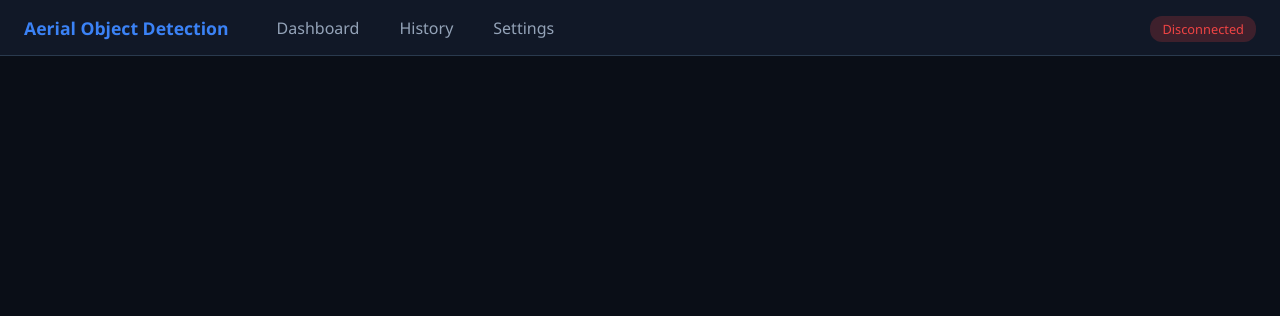
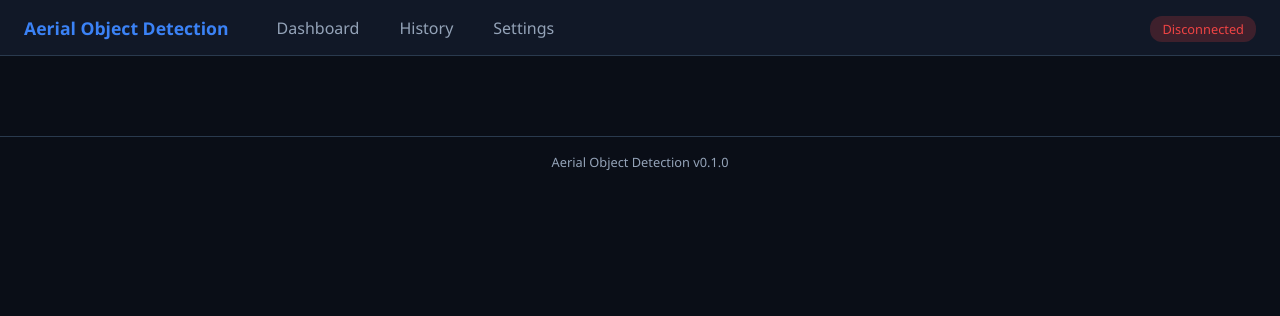
Before and after one commit to djtrustgod/Aerial-Object-Detection, a FastAPI app: template src/web/templates/base.html in a window 1280 px wide. Shown: the top 316 px of the page. Run offline with FastAPI, Linux system fonts and the light colour scheme; the template is opened without the code that fills it, so the values that code supplies are empty.

Commit message:
Add README and version footer to web dashboard
Add project README with installation, usage, configuration, and architecture docs. Add a v0.1.0 version footer to the web interface base template.

Co-Authored-By: Claude Opus 4.6 <noreply@anthropic.com>

```diff
--- a/src/web/static/css/dashboard.css
+++ b/src/web/static/css/dashboard.css
@@ -370,6 +370,16 @@ body {
     border-radius: 3px;
 }
 
+/* Footer */
+.site-footer {
+    text-align: center;
+    padding: 1rem;
+    color: var(--text-secondary);
+    font-size: 0.8rem;
+    border-top: 1px solid var(--border);
+    margin-top: 2rem;
+}
+
 /* Responsive */
 @media (max-width: 1024px) {
     .dashboard-grid {
--- a/src/web/templates/base.html
+++ b/src/web/templates/base.html
@@ -24,6 +24,10 @@
         {% block content %}{% endblock %}
     </main>
 
+    <footer class="site-footer">
+        <span>Aerial Object Detection v0.1.0</span>
+    </footer>
+
     {% block scripts %}{% endblock %}
 </body>
 </html>
```
Also changed, not shown: README.md (added).
